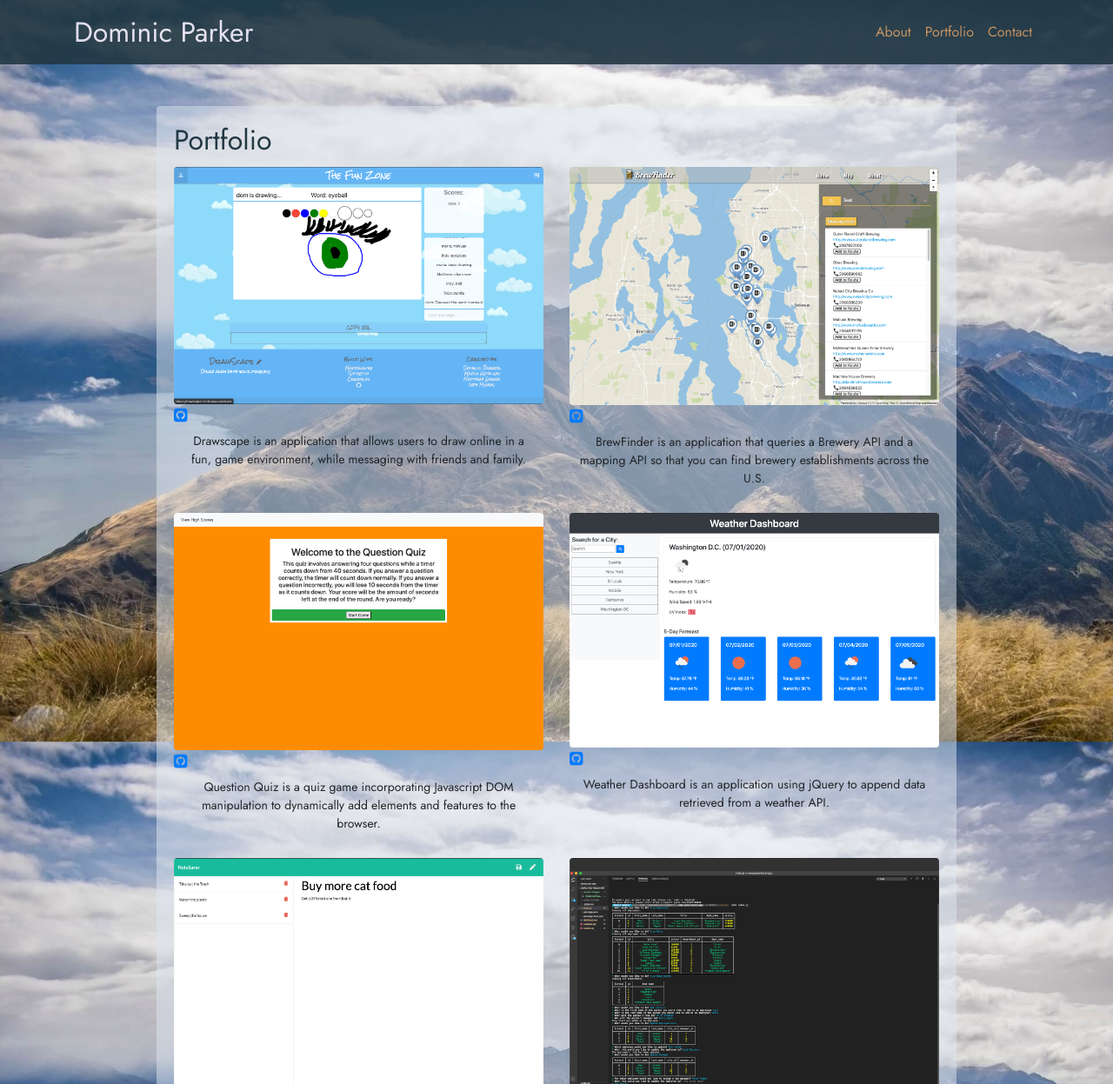
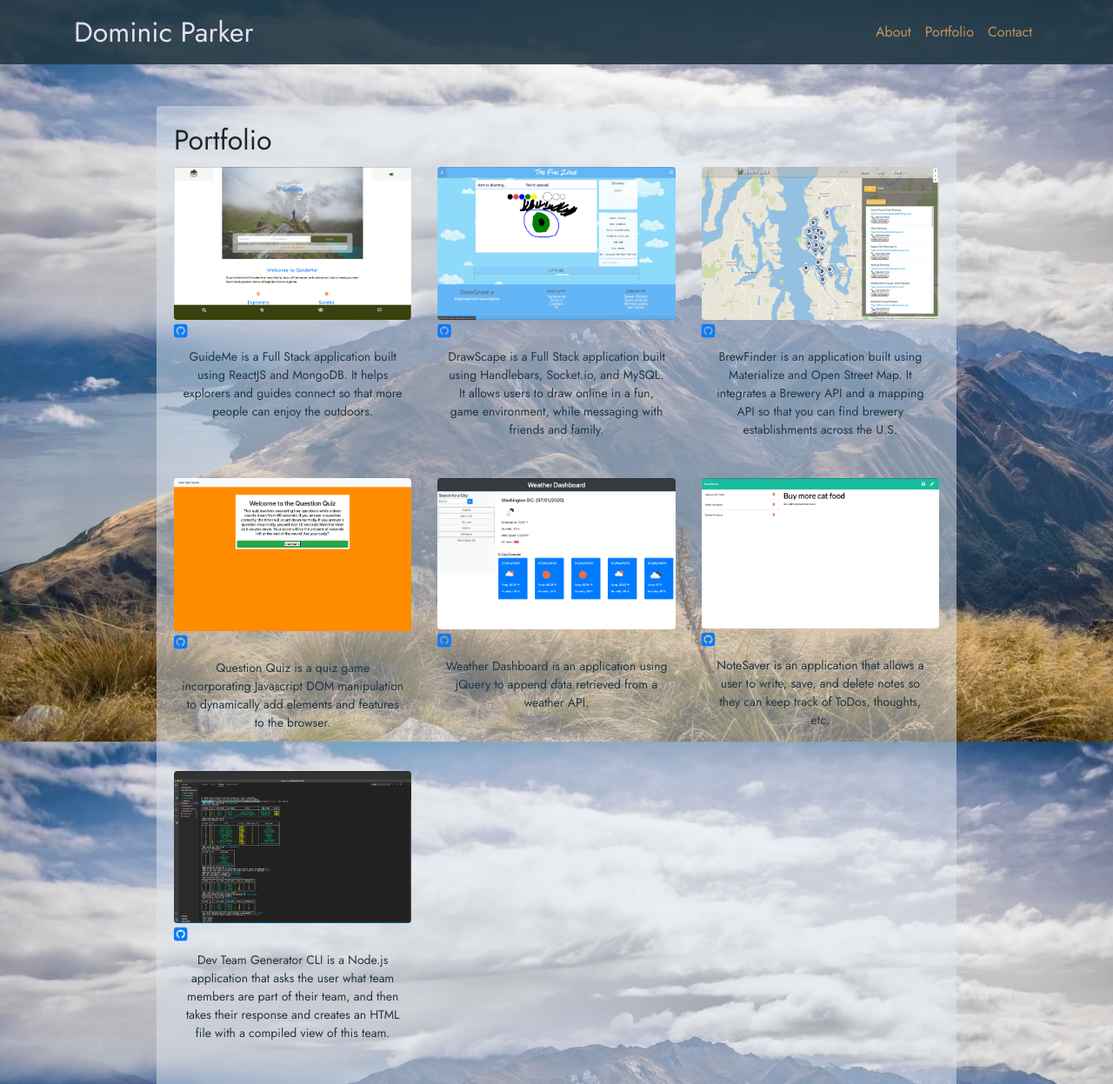
Before and after one commit to domjparker/portfolio, a website: page portfolio.html in a window 1280 px wide. Shown: the top 1247 px of the page at 87% size. Drawn offline with nearby package versions, Linux system fonts and the light colour scheme; a web font is replaced by a local one.

Commit message:
adjusted embedded resumé and rearranged portfolio page

```diff
--- a/portfolio.html
+++ b/portfolio.html
@@ -67,10 +67,34 @@
                   <h2 class="card-title">Portfolio</h2>
                 </div>
               </div>
-              <!-- first portfolio row -->
+              <!-- portolio row/s -->
               <div class="row">
+                <!-- GuideMe promo -->
+                <div class="col-sm-12 col-md-6 col-lg-4">
+                  <a href="https://guidemedimma.herokuapp.com/" target="_blank">
+                    <img
+                      src="Assets/Images/GuideMe.png"
+                      class="img-fluid rounded"
+                      alt="Responsive image"
+                    />
+                    <a
+                      href="https://github.com/domjparker/GuideMe-FE.git"
+                      target="_blank"
+                      ><i class="fa fa-github-square"></i
+                    ></a>
+                  </a>
+                  <a
+                    type="button"
+                    href="https://github.com/domjparker/GuideMe-FE.git"
+                    target="_blank"
+                    class="captionButtons btn btn-sm btn-block mb-4"
+                  >
+                  <p>GuideMe is a Full Stack application built using ReactJS and MongoDB. It helps explorers and guides connect so that more people can enjoy the outdoors.
+                  </p>
+                  </a>
+                </div>
                 <!-- DrawScape promo -->
-                <div class="col-md-6">
+                <div class="col-sm-12 col-md-6 col-lg-4">
                   <a href="https://drawscape.herokuapp.com/" target="_blank">
                     <img
                       src="Assets/Images/DrawScape.png"
@@ -89,13 +113,11 @@
                     target="_blank"
                     class="captionButtons btn btn-sm btn-block mb-4"
                   >
-                    Drawscape is an application that allows users to draw online
-                    in a fun, game environment, while messaging with friends and
-                    family.
+                    <p>DrawScape is a Full Stack application built using Handlebars, Socket.io, and MySQL. It allows users to draw online in a fun, game environment, while messaging with friends and family.</p>
                   </a>
                 </div>
                 <!-- BrewFinder promo -->
-                <div class="col-md-6">
+                <div class="col-sm-12 col-md-6 col-lg-4">
                   <a
                     href="https://domjparker.github.io/brewfinder/"
                     target="_blank"
@@ -117,16 +139,11 @@
                     target="_blank"
                     class="captionButtons btn btn-sm btn-block mb-4"
                   >
-                    BrewFinder is an application that queries a Brewery API and
-                    a mapping API so that you can find brewery establishments
-                    across the U.S.
+                    <p>BrewFinder is an application built using Materialize and Open Street Map. It integrates a Brewery API and a mapping API so that you can find brewery establishments across the U.S.</p>
                   </a>
                 </div>
-              </div>
-              <!-- second portfolio row -->
-              <div class="row">
                 <!-- Question Quiz promo -->
-                <div class="col-md-6">
+                <div class="col-sm-12 col-md-6 col-lg-4">
                   <a
                     href="https://domjparker.github.io/question-quiz/"
                     target="_blank"
@@ -148,13 +165,13 @@
                     target="_blank"
                     class="captionButtons btn btn-sm btn-block mb-4"
                   >
-                    Question Quiz is a quiz game incorporating Javascript DOM
+                    <p>Question Quiz is a quiz game incorporating Javascript DOM
                     manipulation to dynamically add elements and features to the
-                    browser.
+                    browser.</p>
                   </a>
                 </div>
                 <!-- Weather Dashboard promo -->
-                <div class="col-md-6">
+                <div class="col-sm-12 col-md-6 col-lg-4">
                   <a
                     href="https://domjparker.github.io/weather-dashboard/"
                     target="_blank"
@@ -176,15 +193,12 @@
                     target="_blank"
                     class="captionButtons btn btn-sm btn-block mb-4"
                   >
-                    Weather Dashboard is an application using jQuery to append
-                    data retrieved from a weather API.
+                    <p>Weather Dashboard is an application using jQuery to append
+                    data retrieved from a weather API.</p>
                   </a>
                 </div>
-              </div>
-              <!-- third portfolio row -->
-              <div class="row">
                 <!-- NoteSaver promo -->
-                <div class="col-md-6">
+                <div class="col-sm-12 col-md-6 col-lg-4">
                   <a
                     href="https://note-saver-djp.herokuapp.com/"
                     target="_blank"
@@ -206,13 +220,13 @@
                     target="_blank"
                     class="captionButtons btn btn-sm btn-block mb-4"
                   >
-                    NoteSaver is an application that allows a user to write,
+                    <p>NoteSaver is an application that allows a user to write,
                     save, and delete notes so they can keep track of ToDos,
-                    thoughts, etc.
+                    thoughts, etc.</p>
                   </a>
                 </div>
                 <!-- Employee Track App promo -->
-                <div class="col-md-6">
+                <div class="col-sm-12 col-md-6 col-lg-4">
                   <a
                     href="https://github.com/domjparker/Dev-Team-Generator-CLI-Application-.git"
                     target="_blank"
@@ -234,10 +248,10 @@
                     target="_blank"
                     class="captionButtons btn btn-sm btn-block mb-4"
                   >
-                    Dev Team Generator CLI is a Node.js application that asks
+                    <p>Dev Team Generator CLI is a Node.js application that asks
                     the user what team members are part of their team, and then
                     takes their response and creates an HTML file with a
-                    compiled view of this team.
+                    compiled view of this team.</p>
                   </a>
                 </div>
               </div>
--- a/style.css
+++ b/style.css
@@ -61,8 +61,11 @@ body {
 /* About Page/About Me section */
 .section {
   background-color: rgba(223,232,241, .5);
+  font-size: large;
+}
+
+p {
   color: #223843;
-  font-size: large;
 }
 
 .profileImage {
@@ -80,10 +83,22 @@ body {
   color: #275360;
 }
 
+/* #resumeDiv {
+  width: 80vw;
+  height: 80vh;
+} */
+
+#resumeWindow {
+  width:100%;
+  height:1100px;
+}
+
 /* Portfolio Page */
 .captionButtons {
   background-color: rgba(223,232,241, .0);
 }
+
+
 
 /* Contact Page/Contact section */
 .btn-custom {
```
Also changed, not shown: index.html (+15 -28 lines), Assets/Images/GuideMe.png (added), Assets/Images/profilePicColor.png (added).
